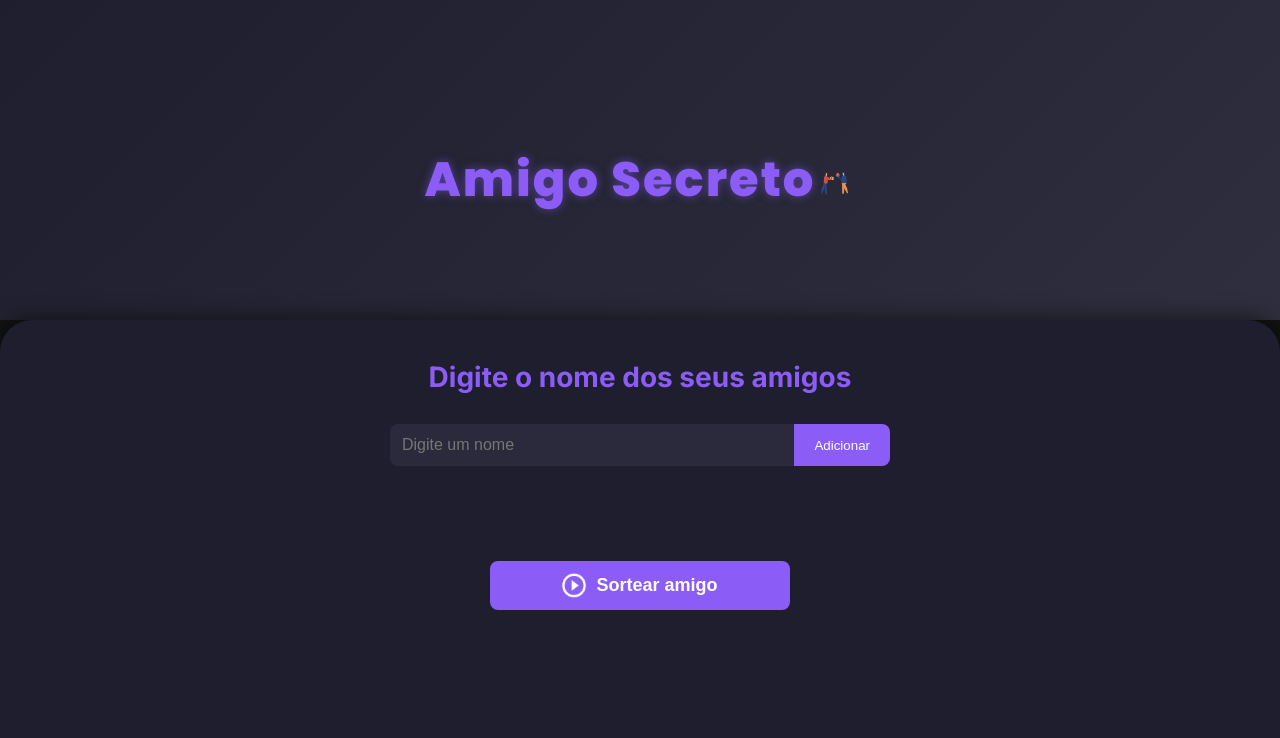
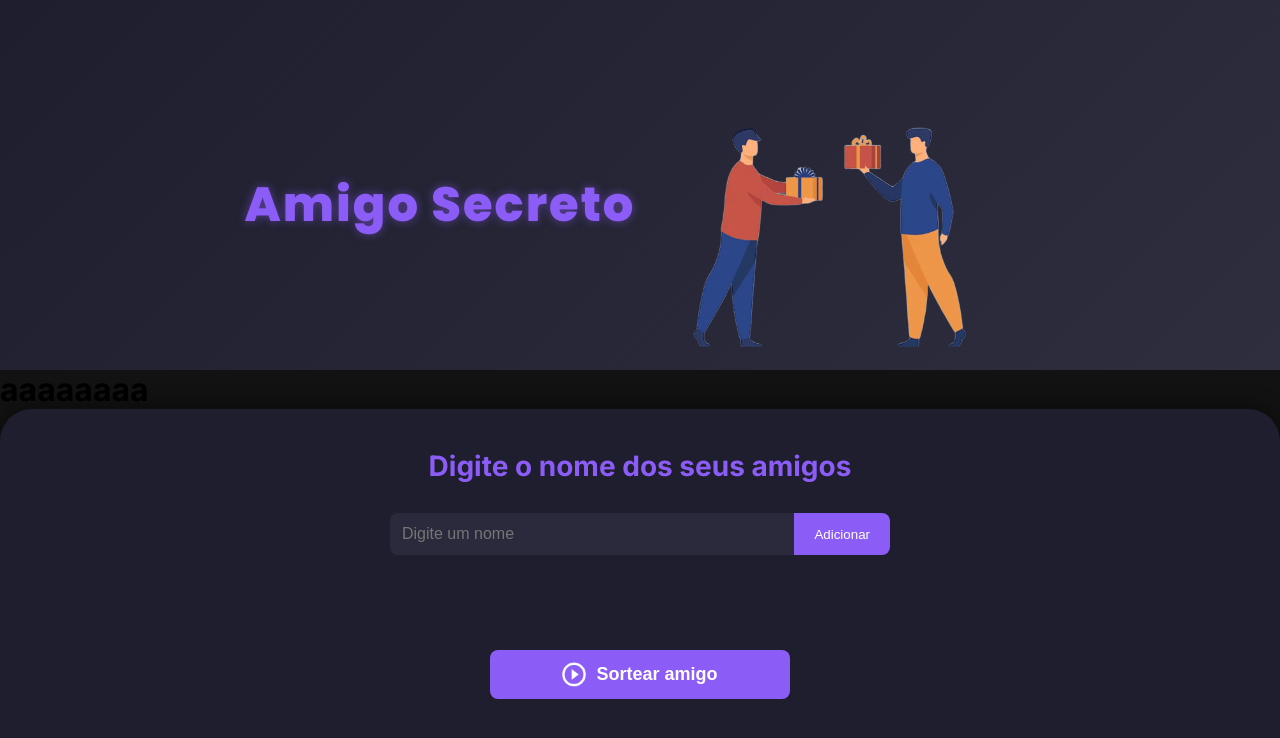
Before and after one commit to Cauee-dev/amigo-secreto, a plain HTML site: page index.html in a window 1280 px wide. Drawn offline with Linux system fonts and the light colour scheme.

Commit message:
h1 de teste

```diff
--- a/index.html
+++ b/index.html
@@ -17,8 +17,10 @@
     <main class="main-content">
         <header class="header-banner">
             <h1 class="main-title">Amigo Secreto</h1>
-            <img src="assets/presente.png" alt="Imagem representativa de amigo secreto" width="40">
+            <img src="assets/presente.png" alt="Imagem representativa de amigo secreto" width="400">
         </header>
+
+        <h1>aaaaaaaa</h1>
 
         <section class="input-section">
             <h2 class="section-title">Digite o nome dos seus amigos</h2>
```
